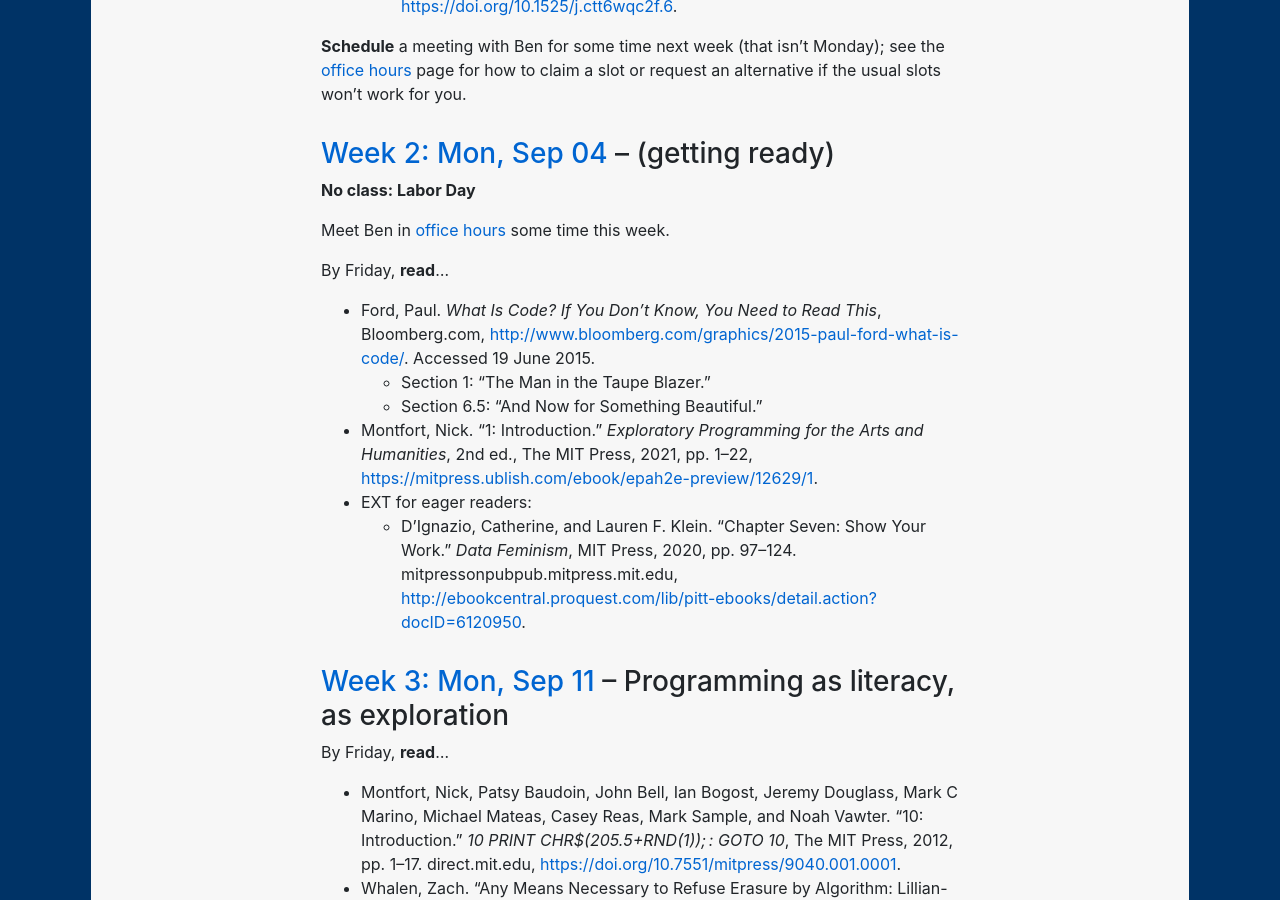
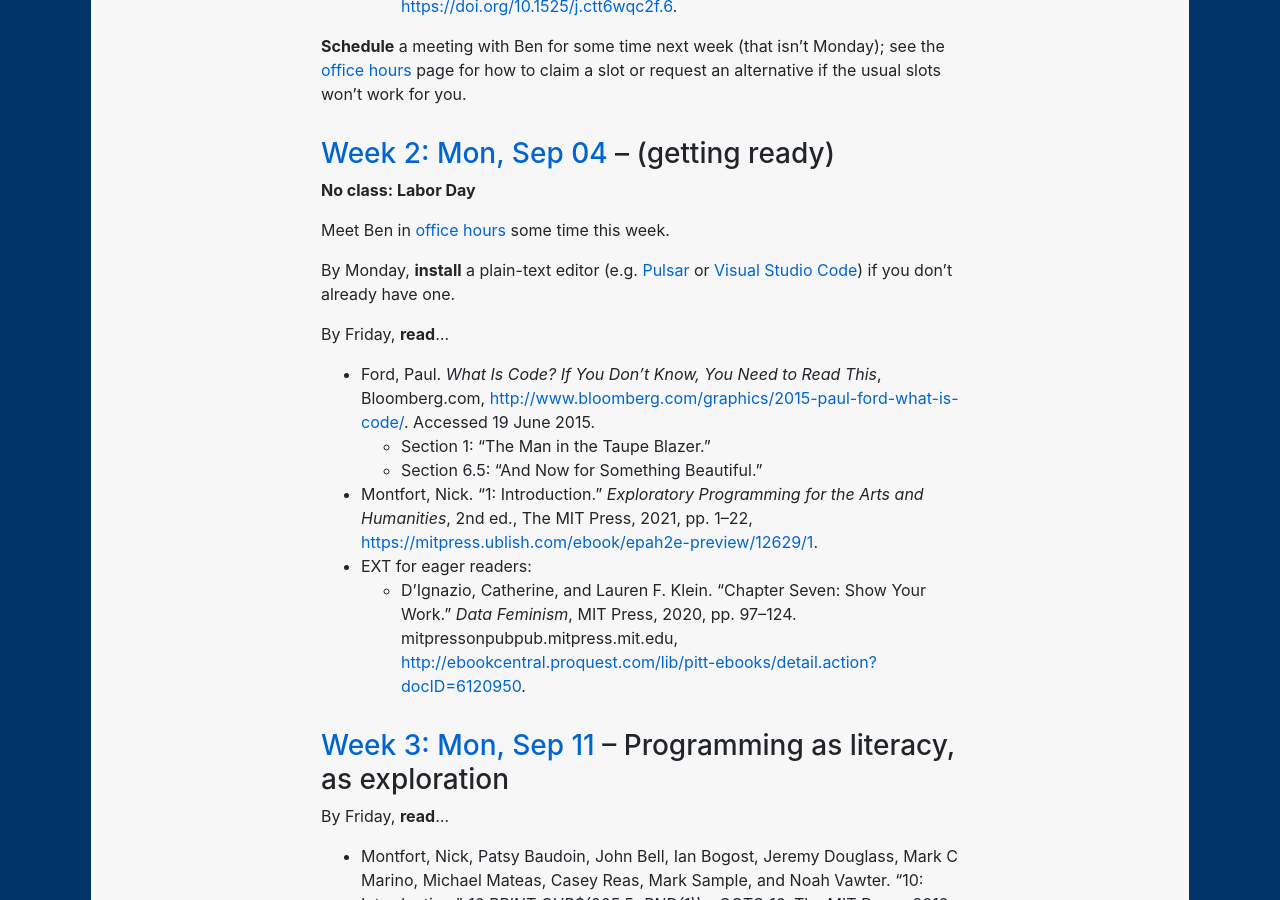
Before and after one commit to benmiller314/dsam2023fall, a Jekyll site: the page built from schedule.md, in a window 1280 px wide and 900 px high, scrolled down 1964 px. Built offline with Jekyll 4.4.1, drawn with Linux system fonts in a browser that asks for light colours; our own code applies the rules of GitHub Pages for plain Markdown files.

Commit message:
add "install a plain-text editor"

```diff
--- a/schedule.md
+++ b/schedule.md
@@ -68,6 +68,8 @@ and **read**:
 **No class: Labor Day**
 
 Meet Ben in [office hours](office) some time this week.
+
+By Monday, **install** a plain-text editor (e.g. [Pulsar](https://pulsar-edit.dev/) or [Visual Studio Code](https://code.visualstudio.com/)) if you don't already have one.
 
 By Friday, **read**...
 * Ford, Paul. _What Is Code? If You Don’t Know, You Need to Read This_, Bloomberg.com, <a href="http://www.bloomberg.com/graphics/2015-paul-ford-what-is-code/">http://www.bloomberg.com/graphics/2015-paul-ford-what-is-code/</a>. Accessed 19 June 2015.
```
Also changed, not shown: plans/week-02.md (+1 -0 lines).
